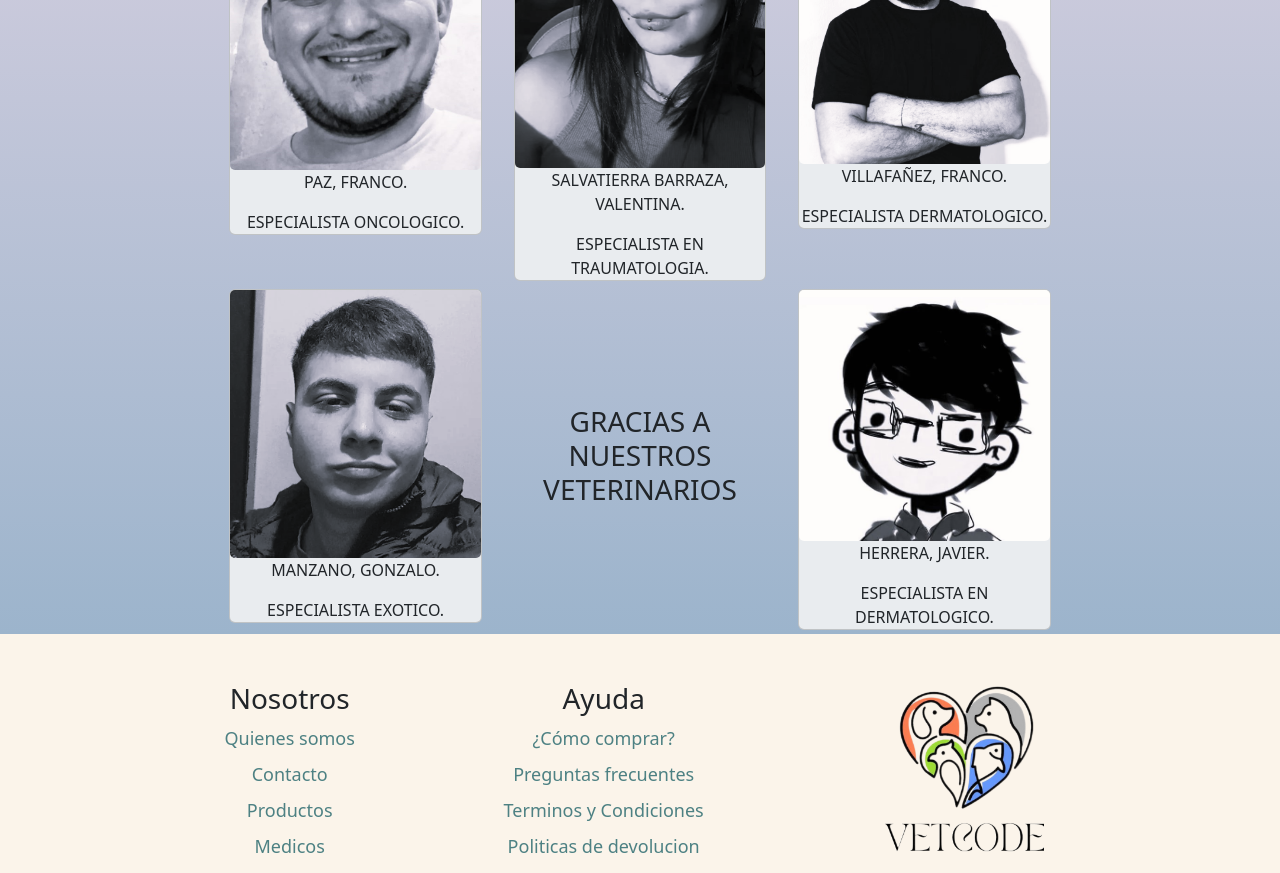
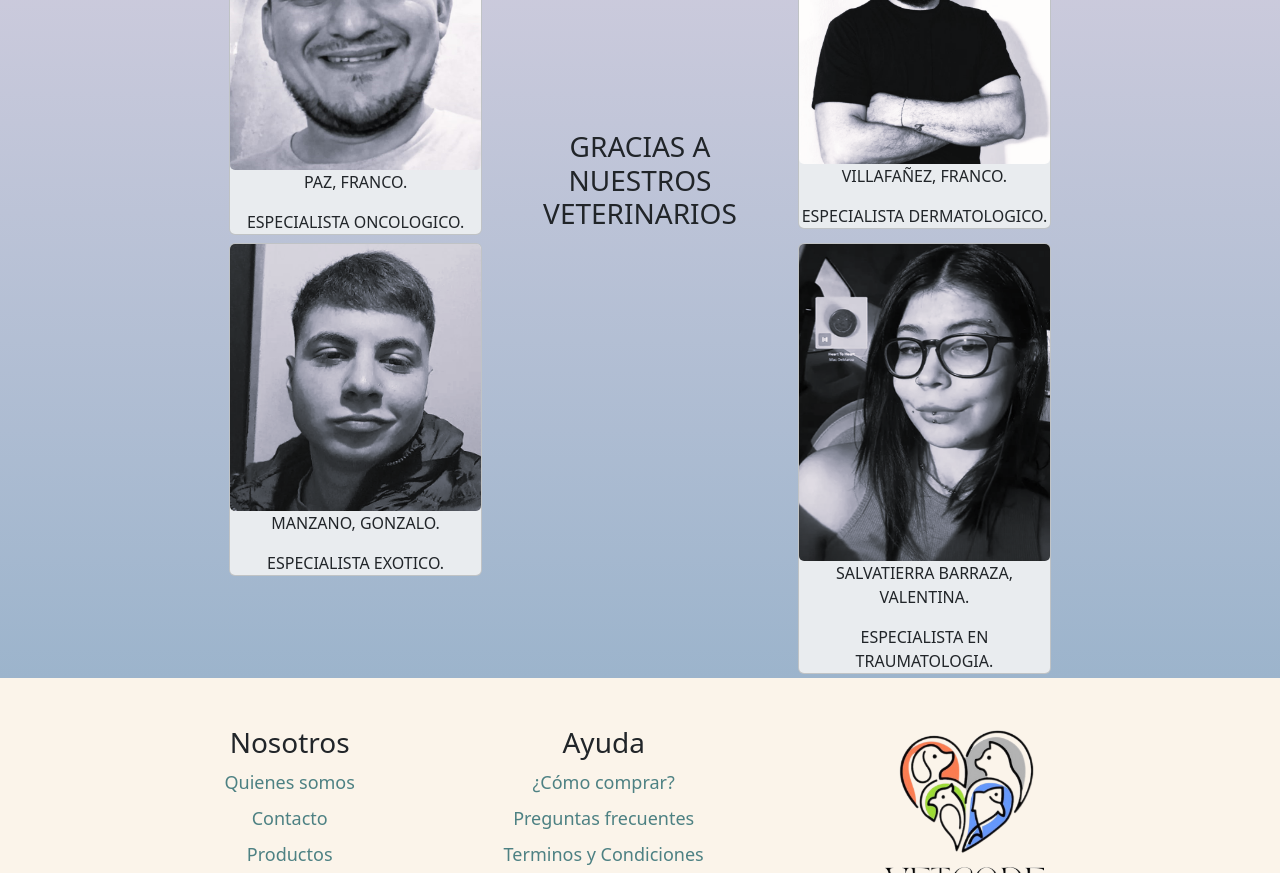
Before and after one commit to francop7/vetcode-fe, a React (Vite) app: page /Nosotros in a window 1280 px wide. Shown: the part 660-1533 px from the top of the page. Built offline with nearby package versions, Linux system fonts and the light colour scheme; no server answers.

Commit message:
Fix:Cards Nosotros

```diff
--- a/src/components/About/Cards.jsx
+++ b/src/components/About/Cards.jsx
@@ -1,7 +1,6 @@
 import React from "react";
 import { Card } from "react-bootstrap";
 import FVilla from "../../assets/Images/Franco.png";
-import Javier from "../../assets/Images/Javier.png";
 import Gonzalo from "../../assets/Images/Gonzalo.png";
 import Valentina from "../../assets/Images/Valentina.png";
 import FPaz from "../../assets/Images/FrancoP.png";
@@ -15,12 +14,9 @@ const Cards = () => {
           <Card.Text>ESPECIALISTA ONCOLOGICO.</Card.Text>
         </Card>
       </div>
-      <div className="col-md-4">
-        <Card className="bg-body-secondary m-1">
-          <Card.Img src={Valentina} alt="Valentina" fluid />
-          <Card.Text>SALVATIERRA BARRAZA, VALENTINA.</Card.Text>
-          <Card.Text>ESPECIALISTA EN TRAUMATOLOGIA.</Card.Text>
-        </Card>
+      <div className=" d-flex align-self-end col-md-4">
+      <h3 className="text-center">GRACIAS A NUESTROS VETERINARIOS</h3>
+
       </div>
       <div className="col-md-4">
         <Card className="bg-body-secondary m-1">
@@ -36,14 +32,13 @@ const Cards = () => {
           <Card.Text>ESPECIALISTA EXOTICO.</Card.Text>
         </Card>
       </div>
-      <div className=" d-flex align-self-center col-md-4">
-        <h3 className="text-center">GRACIAS A NUESTROS VETERINARIOS</h3>
+      <div className=" d-flex align-self-end col-md-4">
       </div>
-      <div className="col-md-4">
+       <div className="col-md-4">
         <Card className="bg-body-secondary m-1">
-          <Card.Img src={Javier} alt="Javier" fluid />
-          <Card.Text>HERRERA, JAVIER.</Card.Text>
-          <Card.Text>ESPECIALISTA EN DERMATOLOGICO.</Card.Text>
+          <Card.Img src={Valentina} alt="Valentina" fluid />
+          <Card.Text>SALVATIERRA BARRAZA, VALENTINA.</Card.Text>
+          <Card.Text>ESPECIALISTA EN TRAUMATOLOGIA.</Card.Text>
         </Card>
       </div>
     </div>
```
